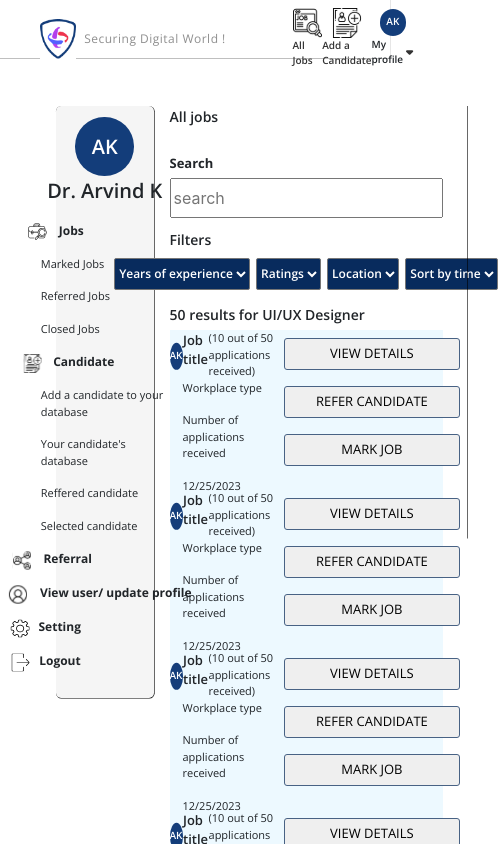
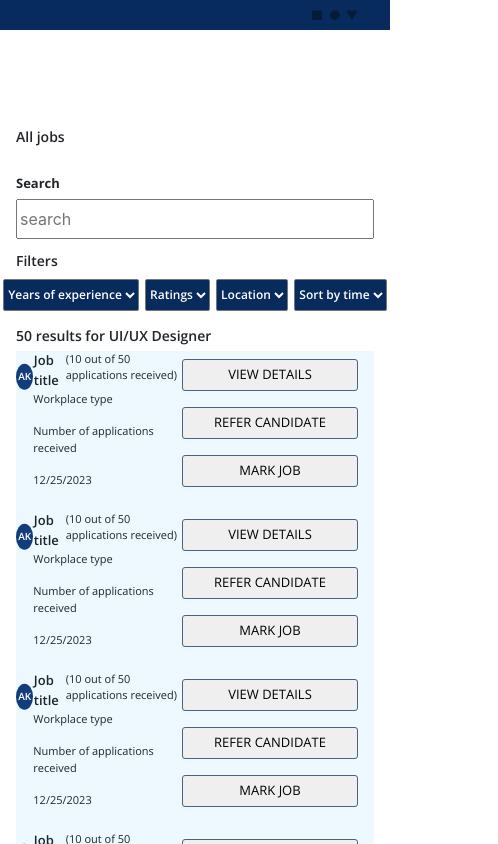
Before and after one commit to ph-dev-labs/hafrex, a React (Create React App) app: page /alljobs in a window 390 px wide. Shown: the top 844 px of the page, 498 px wide, since content can reach past the window. Built offline with nearby package versions, Linux system fonts and the light colour scheme.

Commit message:
added more pages

```diff
--- a/src/App.js
+++ b/src/App.js
@@ -1,12 +1,11 @@
 import "./App.css";
 import Navbar from "./components/Navbar/Navbar";
 import Sidebar from "./components/Sidebar/Sidebar";
-// import { Route, Routes } from "react-router-dom";
 import { Routes,Route } from 'react-router-dom';
 import Main from "./Pages/Main/Main";
-import AllJobs from "./Pages/ALL-Jobs/AllJobs";
-import Refer from "./Pages/Refer/Refer";
+import Job from "./Pages/ALL-Jobs/Job";
 import JobDetails from "./Pages/Job-Details/JobDetails";
+import Home from "./Pages/Home/Home"
 function App() {
   return (
 
@@ -16,19 +15,11 @@ function App() {
       // </Routes>
 
     <div className="App">
-      <div className="d-flex flex-column">
-        <Navbar />
-        <div className="d-flex flex-row">
-          <Sidebar />
-          <Routes>
-            <Route exact path="/" element={<Main />} />
-            <Route path="/alljobs" element={<AllJobs />} />
-            <Route path="/refercandidate" element={<Refer />} />
-            <Route path="/alljobs" element={<AllJobs />} />
-          </Routes>
-          <Sidebar empty />
-        </div>
-      </div>
+      <Routes>
+      <Route exact path='/' element={<Home />} />
+      <Route path='/jobdetails' element={<JobDetails />} />
+         <Route path='/alljobs' element={<Job />} />
+     </Routes>
 
     </div>
 
--- /dev/null
+++ b/src/Pages/ALL-Jobs/Job.jsx
@@ -0,0 +1,25 @@
+import React from 'react'
+import Nav from '../../components/Navbar/Nav'
+import SideNav from '../../components/Sidebar/SideNav'
+import './job.css'
+import AllJobs from '../../components/details/AllJobs'
+import Aside from '../../components/Sidebar/Aside'
+import MobileFooter from '../../components/footer/MobileFooter'
+
+function Job() {
+  return (
+    <div className='job-detail'>
+        <Nav />
+        <div className='job-detail-main'>
+            <div className='job-detail-main-wrapper'>
+                <SideNav />
+                <AllJobs />
+                <Aside />
+            </div>
+        </div>
+        <MobileFooter />
+    </div>
+  )
+}
+
+export default Job
--- /dev/null
+++ b/src/Pages/ALL-Jobs/job.css
@@ -0,0 +1,33 @@
+.job-detail{
+    width: 100%;
+    max-width: 1440px;
+    margin: 0 auto;
+    overflow: hidden;
+    box-sizing: border-box;
+    background: #FFF;
+   padding-bottom: 32px;
+
+}
+
+.job-detail-main{
+    width: 100%;
+    display: flex;
+    align-items: flex-start;
+    justify-content: center;
+}
+.job-detail-main-wrapper{
+    width: 87.6%;
+    display: flex;
+    align-items: flex-start;
+    margin-top: 48px;
+}
+
+
+
+
+/*  */
+@media (max-width:760px){
+    .job-detail-main-wrapper{
+        width: 100%;
+    }
+}
--- /dev/null
+++ b/src/Pages/Home/Home.css
@@ -0,0 +1,33 @@
+.job-detail{
+    width: 100%;
+    max-width: 1440px;
+    margin: 0 auto;
+    overflow: hidden;
+    box-sizing: border-box;
+    background: #FFF;
+   padding-bottom: 32px;
+
+}
+
+.job-detail-main{
+    width: 100%;
+    display: flex;
+    align-items: flex-start;
+    justify-content: center;
+}
+.job-detail-main-wrapper{
+    width: 87.6%;
+    display: flex;
+    align-items: flex-start;
+    margin-top: 48px;
+}
+
+
+
+
+/*  */
+@media (max-width:760px){
+    .job-detail-main-wrapper{
+        width: 100%;
+    }
+}
--- /dev/null
+++ b/src/Pages/Home/Home.jsx
@@ -0,0 +1,24 @@
+import React from 'react'
+import Nav from '../../components/Navbar/Nav'
+import SideNav from '../../components/Sidebar/SideNav'
+import './Home.css'
+import Aside from '../../components/Sidebar/Aside'
+import MobileFooter from '../../components/footer/MobileFooter'
+
+function JobDetails() {
+  return (
+    <div className='job-detail '>
+        <Nav />
+        <div className='job-detail-main'>
+            <div className='job-detail-main-wrapper d-flex flex-row justify-content-between'>
+                <SideNav />
+
+                <Aside />
+            </div>
+        </div>
+        <MobileFooter />
+    </div>
+  )
+}
+
+export default JobDetails
--- a/src/Pages/Refer/Refer.jsx
+++ /dev/null
@@ -1,11 +0,0 @@
-import React from 'react'
-import "./Refer.css"
-const Refer = () => {
-  return (
-    <div className='all-jobs'>
-        <p className="all-job">Refer Candidate</p>
-    </div>
-  )
-}
-
-export default Refer
--- a/src/components/Job-details/Detail.css
+++ b/src/components/Job-details/Detail.css
@@ -30,3 +30,38 @@ button {
 .p-t {
     transform: translateY(.8rem)
 }
+
+/* Responsive CSS */
+@media (max-width: 768px) {
+    .details {
+      flex-direction: column;
+    }
+
+    .profile {
+      margin-bottom: 10px;
+    }
+
+    .prf-det {
+      flex-direction: row;
+      align-items: center;
+    }
+  }
+
+  /* Custom Classes */
+  .favorite {
+    /* Add your custom styles for the favorite class */
+  }
+
+  .p-t {
+    /* Add your custom styles for the p-t class */
+  }
+
+  .title {
+    /* Add your custom styles for the title class */
+  }
+
+  .p {
+    /* Add your custom styles for the p class */
+  }
+
+  /* Add any additional custom classes with their styles here */
--- a/src/components/Job-details/Details.jsx
+++ b/src/components/Job-details/Details.jsx
@@ -1,13 +1,13 @@
 import React, { useState } from "react";
 import "./Detail.css";
-
+import { useNavigate } from "react-router-dom";
 const Details = (props) => {
   const [favorite, setFavorite] = useState(false);
 
   const handleFavyChange = () => {
     setFavorite((prevFavorite) => !prevFavorite);
   };
-
+const navigate = useNavigate()
   return (
     <div
       className={`d-flex flex-row justify-content-between w-100 details mb-3 ${
@@ -31,7 +31,7 @@ const Details = (props) => {
         </div>
       </div>
       <div className="d-flex flex-column justify-content-around">
-        <button>View details</button>
+        <button onClick={navigate("/jobdetails")}>View details</button>
         <button>Refer Candidate</button>
         <button onClick={handleFavyChange}>
           {favorite ? "Unmark job" : "Mark job"}
--- a/src/components/Navbar/Nav.jsx
+++ b/src/components/Navbar/Nav.jsx
@@ -1,6 +1,5 @@
 import React from 'react'
 import './Navbar.css'
-import {FaBars} from 'react-icons/fa'
 function Nav() {
   return (
     <div className='nav'>
--- a/src/Pages/ALL-Jobs/AllJobs.jsx
+++ b/src/components/details/AllJobs.jsx
@@ -1,6 +1,6 @@
 import React, { useState } from "react";
 import "./Alljobs.css";
-import Details from "../../components/Job-details/Details";
+import Details from "../Job-details/Details";
 import jobData from "../../utilis/Data";
 
 const AllJobs = () => {
```
Also changed, not shown: src/Pages/Refer/Refer.css (deleted), src/components/details/Alljobs.css (renamed from src/Pages/ALL-Jobs/Alljobs.css).
